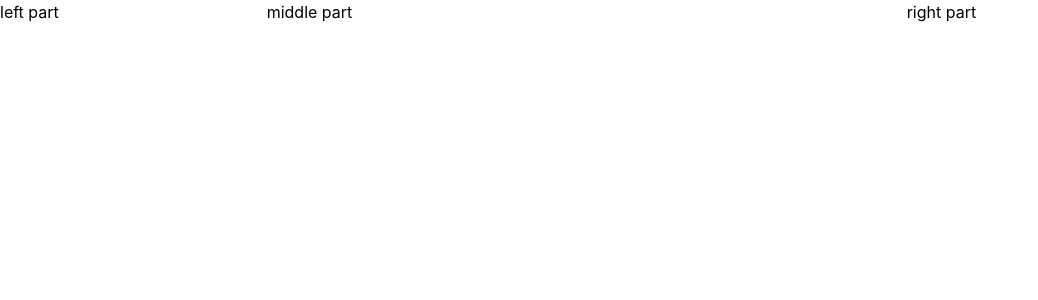
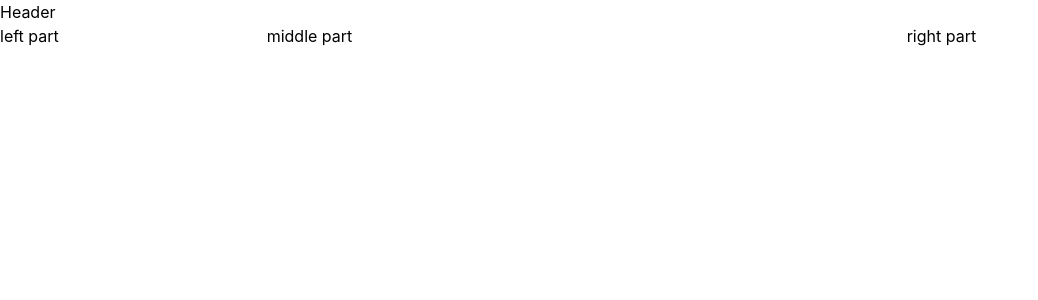
Before and after one commit to AkeshSamuditha/SurgicalMasks_RH5, a React (Create React App) app in the folder frontend/: page / in a window 1280 px wide. Shown: the top 300 px of the page, without its empty margins (0-1038 px from the left). Built offline with nearby package versions, Linux system fonts and the light colour scheme.

Commit message:
header component add

```diff
--- /dev/null
+++ b/frontend/src/Components/Header/Header.jsx
@@ -0,0 +1,9 @@
+import React from 'react'
+
+function Header() {
+  return (
+    <div>Header</div>
+  )
+}
+
+export default Header
--- a/frontend/src/Components/HomePage/HomePage.jsx
+++ b/frontend/src/Components/HomePage/HomePage.jsx
@@ -1,8 +1,11 @@
 import { Grid } from '@mui/material'
 import React from 'react'
+import Header from '../Header/Header'
 
 function HomePage() {
   return (
+    <>
+    <Header />
     <Grid container xs={12} className='px-5 lg:px-36 justify-between'>
         <Grid item xs={0} lg={2.5} className='hidden lg:block w-full relative'>
             <p className='text-center'>left part</p>
@@ -20,6 +23,9 @@
 
         </Grid>
     </Grid>
+    </>
+
+
 
   )
 }
```
